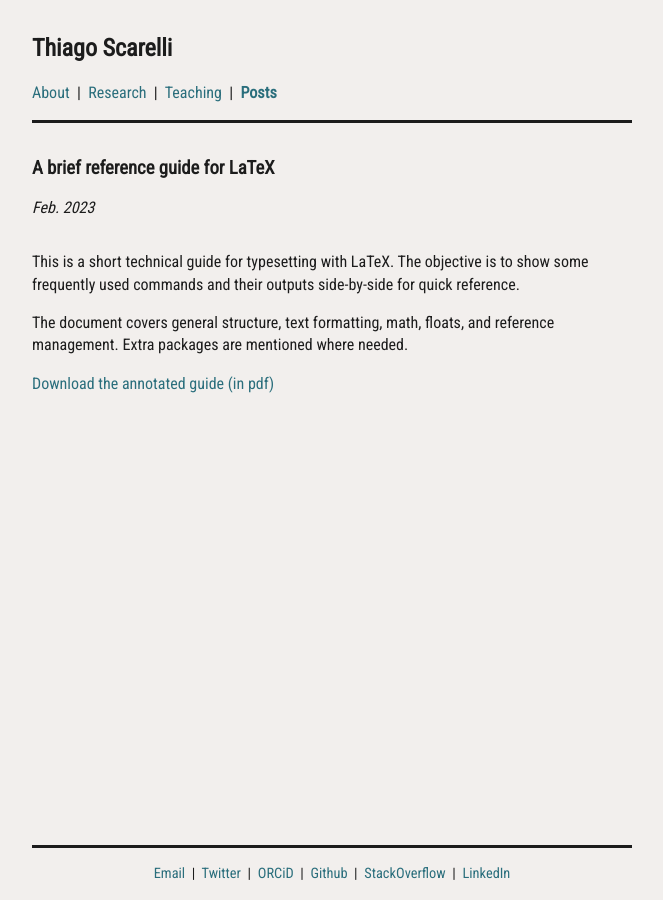
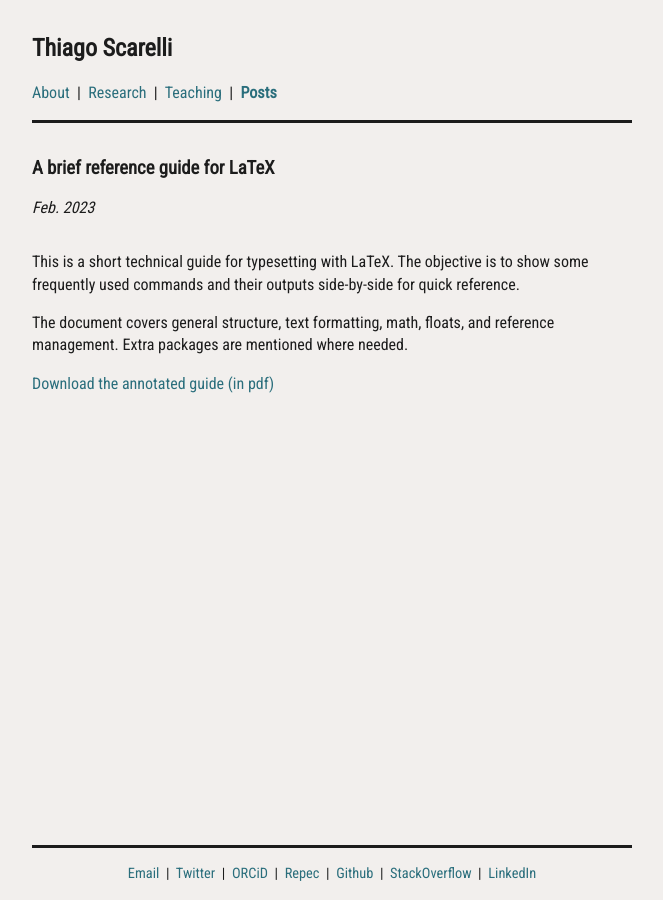
Before and after one commit to thiagoscarelli/thiagoscarelli.github.io, a Jekyll site: the page built from _posts/2023-02-01-main-commands-latex.md, in a window 1280 px wide. Shown: the whole page, without its empty margins (308-971 px from the left). Built offline with Jekyll 4.4.1, drawn with Linux system fonts in a browser that asks for light colours.

Commit message:
Update footer.html
add repec

```diff
--- a/_includes/footer.html
+++ b/_includes/footer.html
@@ -3,6 +3,7 @@
 <a href="mailto:{{ site.email }}" target="_blank" rel="noopener noreferrer">Email</a> {{ sep }}
 <a href="http://twitter.com/{{ site.twitter_user }}" target="_blank" rel="noopener noreferrer">Twitter</a> {{ sep }}
 <a href="http://orcid.org/{{ site.orcid_user }}" target="_blank" rel="noopener noreferrer">ORCiD</a> {{ sep }}
+<a href="https://econpapers.repec.org/RAS/psc806.htm" target="_blank" rel="noopener noreferrer">Repec</a> {{ sep }}
 <a href="http://github.com/{{ site.github_user }}" target="_blank" rel="noopener noreferrer">Github</a> {{ sep }}
 <a href="http://stackoverflow.com/users/{{ site.stackoverflow_user }}" target="_blank" rel="noopener noreferrer">StackOverflow</a> {{ sep }}
 <a href="http://linkedin.com/in/{{ site.linkedin_user }}" target="_blank" rel="noopener noreferrer">LinkedIn</a>
```
